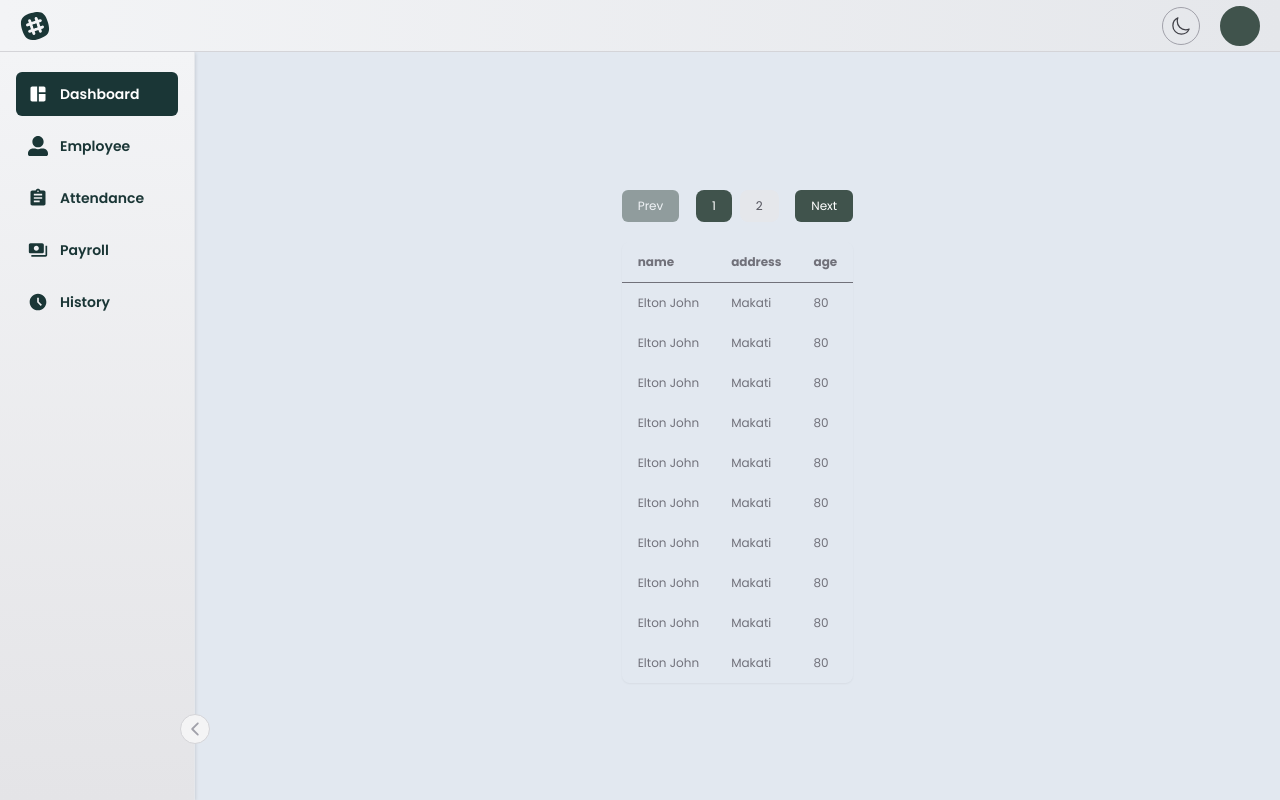
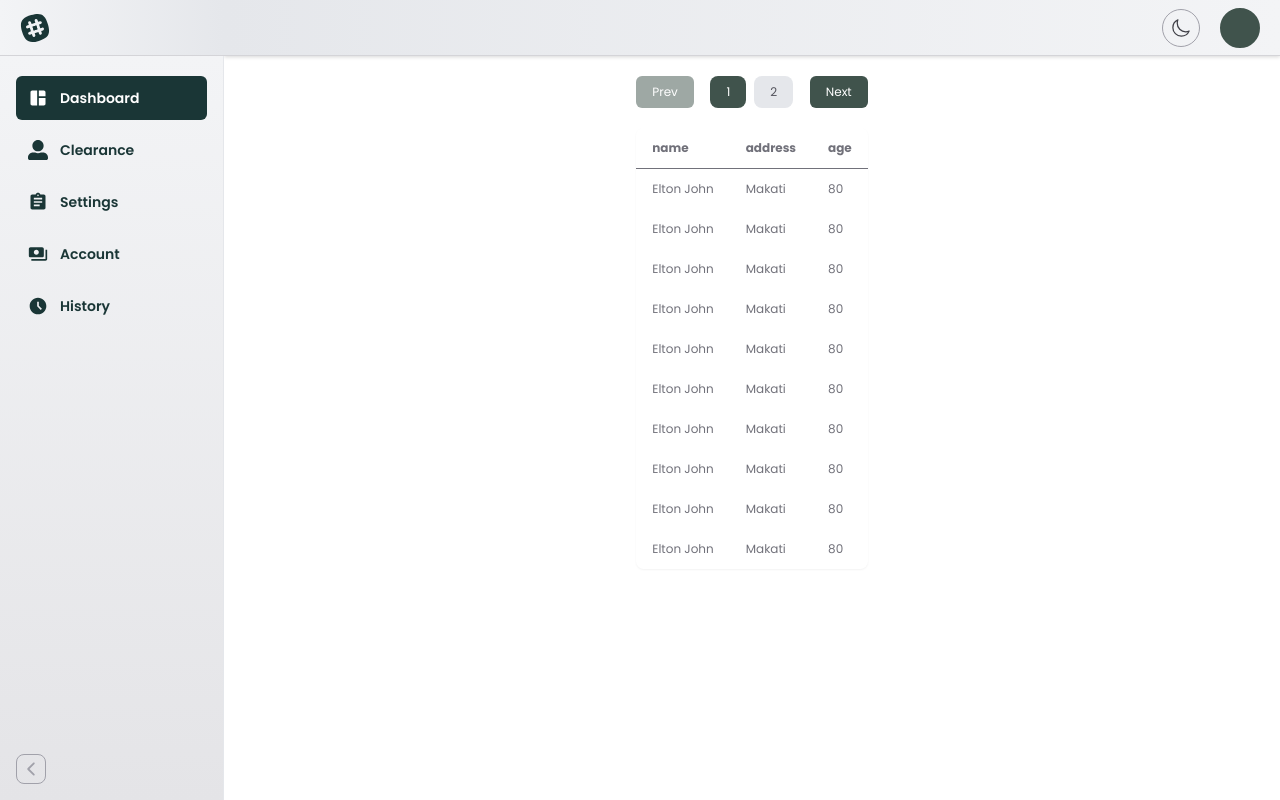
Before and after one commit to AllenCortuna/ts-component, a Next.js app: page /dashboard in a window 1280 px wide. Built offline with nearby package versions, Linux system fonts and the light colour scheme.

Commit message:
to fix navbar css

```diff
--- /dev/null
+++ b/src/app/employee/page.tsx
@@ -0,0 +1,15 @@
+import NavLayout from "@/components/NavLayout";
+import PaginationTable from "@/components/pagination/PaginationTable";
+import React from "react";
+
+const Dashboard = () => {
+
+  return (
+    <NavLayout>
+      <div className="flex">
+      </div>
+    </NavLayout>
+  );
+};
+
+export default Dashboard;
--- a/src/app/layout.tsx
+++ b/src/app/layout.tsx
@@ -18,7 +18,7 @@ export default function RootLayout({
   children: React.ReactNode;
 }>) {
   return (
-    <html lang="en">
+    <html lang="en" suppressHydrationWarning>
       <meta
         name="viewport"
         content="width=device-width, initial-scale=1.0"
--- a/src/components/NavLayout.tsx
+++ b/src/components/NavLayout.tsx
@@ -3,33 +3,21 @@
 import React, { ReactNode } from "react";
 import TopNavbar from "./navbar/TopBar";
 import SideNavbar from "./navbar/SideNavbar";
+import Header from "./navbar/Header";
 
 interface NavbarProps {
   children: ReactNode;
 }
 
 const NavLayout: React.FC<NavbarProps> = ({ children }) => {
-  const [isMobile, setIsMobile] = React.useState(window.innerWidth <= 768);
-
-  React.useEffect(() => {
-    const handleResize = () => {
-      setIsMobile(window.innerWidth <= 768);
-    };
-
-    window.addEventListener("resize", handleResize);
-    return () => {
-      window.removeEventListener("resize", handleResize);
-    };
-  }, []);
-
   return (
-    <>
-      {isMobile ? (
-        <TopNavbar>{children}</TopNavbar>
-      ) : (
-        <SideNavbar>{children}</SideNavbar>
-      )}
-    </>
+    <div className="flex gap-0">
+      <SideNavbar />
+      <div className="flex flex-col w-full">
+        <Header />
+        <main>{children}</main>
+      </div>
+    </div>
   );
 };
 
--- /dev/null
+++ b/src/components/navbar/Header.tsx
@@ -0,0 +1,48 @@
+import React, { useState } from 'react'
+import { IoLogoSlack } from 'react-icons/io'
+import { IoSunnyOutline, IoMoonOutline } from 'react-icons/io5'
+import Account from './Account'
+import { useTheme } from 'next-themes'
+
+const Header = () => {
+    const { theme, setTheme } = useTheme();
+    const toggleTheme = () => {
+      setTheme(theme === "dark" ? "light" : "dark");
+    };
+    const [userData, setUserData] = useState<any>(null);
+    const [showNotif, setShowNotif] = useState<boolean>(false);
+  return (
+    <span className="w-full h-14 bg-gradient-to-r from-gray-200 to-gray-100 dark:from-gray-900 dark:to-gray-800 custom-shadow justify-between px-5 items-center border-b border-zinc-300 dark:border-zinc-700 hidden md:flex">
+    <button
+        onClick={toggleTheme}
+        className="p-2 rounded-full border border-zinc-400 dark:border-white/[0.2] bg-transparent text-zinc-700 dark:text-zinc-100 mr-5 ml-auto"
+      >
+        {theme === "dark" ? (
+          <IoSunnyOutline className="h-5 w-5" />
+        ) : (
+          <IoMoonOutline className="h-5 w-5" />
+        )}
+      </button>
+    <div className="flex items-center gap-4">
+      <details className="dropdown dropdown-end" >
+        <summary
+          tabIndex={0}
+          role="button"
+          className="h-10 w-10 flex items-center justify-center overflow-hidden border-2 border-primary bg-primary rounded-full"
+        >
+          {/* <img
+            src={userData?.profilePicUrl || "/img/profile-admin.jpg"}
+            alt="profile"
+            width={40}
+            height={40}
+            className="h-full w-full object-cover"
+          /> */}
+        </summary>
+        <Account userData={userData} />
+      </details>
+    </div>
+  </span>
+  )
+}
+
+export default Header
--- a/src/components/navbar/SideNavbar.tsx
+++ b/src/components/navbar/SideNavbar.tsx
@@ -1,18 +1,12 @@
 /* eslint-disable @next/next/no-img-element */
 "use client";
-import React, { useState, ReactNode, useEffect } from "react";
+import React, { useState, useEffect } from "react";
 import { usePathname } from "next/navigation";
 import { IoIosArrowBack, IoLogoSlack } from "react-icons/io";
-import { IoMoonOutline, IoSunnyOutline } from "react-icons/io5";
-import Account from "./Account";
 import navItems from "./navItems";
 import { NavLink } from "./NavLink";
-import { useTheme } from "next-themes";
-interface NavbarProps {
-  children: ReactNode;
-}
 
-const SideNavbar: React.FC<NavbarProps> = ({ children }) => {
+const SideNavbar: React.FC = () => {
   const [isMinimized, setIsMinimized] = useState(() => {
     // Initialize state from localStorage if available, otherwise default to false
     if (typeof window !== "undefined") {
@@ -21,13 +15,8 @@ const SideNavbar: React.FC<NavbarProps> = ({ children }) => {
     }
     return false;
   });
-  const { theme, setTheme } = useTheme();
-  const toggleTheme = () => {
-    setTheme(theme === "dark" ? "light" : "dark");
-  };
+
   const pathname = usePathname();
-  const [userData, setUserData] = useState<any>(null);
-  const [showNotif, setShowNotif] = useState<boolean>(false);
 
   useEffect(() => {
     // Save isMinimized state to localStorage whenever it changes
@@ -37,10 +26,15 @@ const SideNavbar: React.FC<NavbarProps> = ({ children }) => {
     setIsMinimized((prev: boolean) => !prev);
   };
 
-
   return (
-    <div className="h-screen w-full flex flex-col">
-      <span className="w-full h-14 bg-gradient-to-r from-gray-100 to-gray-200 dark:from-gray-800 dark:to-gray-900 custom-shadow justify-between px-5 items-center border-b border-zinc-300 dark:border-zinc-700 hidden md:flex">
+    <div
+      className={`h-screen w-auto ${
+        isMinimized ? "w-20" : "w-56"
+      } hidden md:flex md:flex-col z-50`}
+    >
+      <span
+        className={`h-14 bg-gradient-to-r from-gray-100 to-gray-200 dark:from-gray-800 dark:to-gray-900 justify-between px-5 items-center border-b py-4 border-zinc-300 dark:border-zinc-700 hidden  transition-width duration-300 md:flex `}
+      >
         <span className="flex items-center text-neutral dark:text-white font-semibold rounded-md gap-2">
           {/* <Image
             width={50}
@@ -52,34 +46,6 @@ const SideNavbar: React.FC<NavbarProps> = ({ children }) => {
           <IoLogoSlack className="text-3xl" />
           {/* {!isMinimized && <p className="text-white font-semibold">Brand Name</p>} */}
         </span>
-        <button
-            onClick={toggleTheme}
-            className="p-2 rounded-full border border-zinc-400 dark:border-white/[0.2] bg-transparent text-zinc-700 dark:text-zinc-100 mr-5 ml-auto"
-          >
-            {theme === "dark" ? (
-              <IoSunnyOutline className="h-5 w-5" />
-            ) : (
-              <IoMoonOutline className="h-5 w-5" />
-            )}
-          </button>
-        <div className="flex items-center gap-4">
-          <details className="dropdown dropdown-end" >
-            <summary
-              tabIndex={0}
-              role="button"
-              className="h-10 w-10 flex items-center justify-center overflow-hidden border-2 border-primary bg-primary rounded-full"
-            >
-              {/* <img
-                src={userData?.profilePicUrl || "/img/profile-admin.jpg"}
-                alt="profile"
-                width={40}
-                height={40}
-                className="h-full w-full object-cover"
-              /> */}
-            </summary>
-            <Account userData={userData} />
-          </details>
-        </div>
       </span>
       <div className="w-full overflow-y-auto h-full flex">
         <nav
@@ -99,16 +65,13 @@ const SideNavbar: React.FC<NavbarProps> = ({ children }) => {
           ))}
           <button
             onClick={toggleNavbar}
-            className={`flex items-center p-1 border bg-zinc-100 border-zinc-300 dark:border-zinc-700 absolute -right-4 dark:bg-gray-800 bottom-14 text-zinc-400  rounded-full transition-all duration-300 ${
+            className={`flex items-center p-1 border bg-inherit border-zinc-400 dark:border-zinc-600 absolute   bottom-4 text-zinc-400  rounded-lg transition-all duration-500 ${
               isMinimized ? "transform rotate-180" : ""
             }`}
           >
             <IoIosArrowBack className="text-xl" />
           </button>
         </nav>
-        <div className="overflow-y-auto w-full h-full dark:bg-gray-800 bg-slate-200 bg-none flex items-center justify-center">
-          {children}
-        </div>
       </div>
     </div>
   );
--- a/src/components/navbar/navItems.ts
+++ b/src/components/navbar/navItems.ts
@@ -3,9 +3,9 @@ import { MdPayments, MdSpaceDashboard, MdAccessTimeFilled, MdAssignment } from "
 
 const navItems = [
     { href: "/dashboard", icon: MdSpaceDashboard, label: "Dashboard" },
-    { href: "/employee", icon: FaUserAlt, label: "Employee" },
-    { href: "/attendance", icon: MdAssignment, label: "Attendance" },
-    { href: "/payroll", icon: MdPayments, label: "Payroll" },
+    { href: "/employee", icon: FaUserAlt, label: "Clearance" },
+    { href: "/attendance", icon: MdAssignment, label: "Settings" },
+    { href: "/payroll", icon: MdPayments, label: "Account" },
     { href: "/history", icon: MdAccessTimeFilled, label: "History" },
 ];
 
```
Lines whose indentation alone changed are shown as unchanged.
